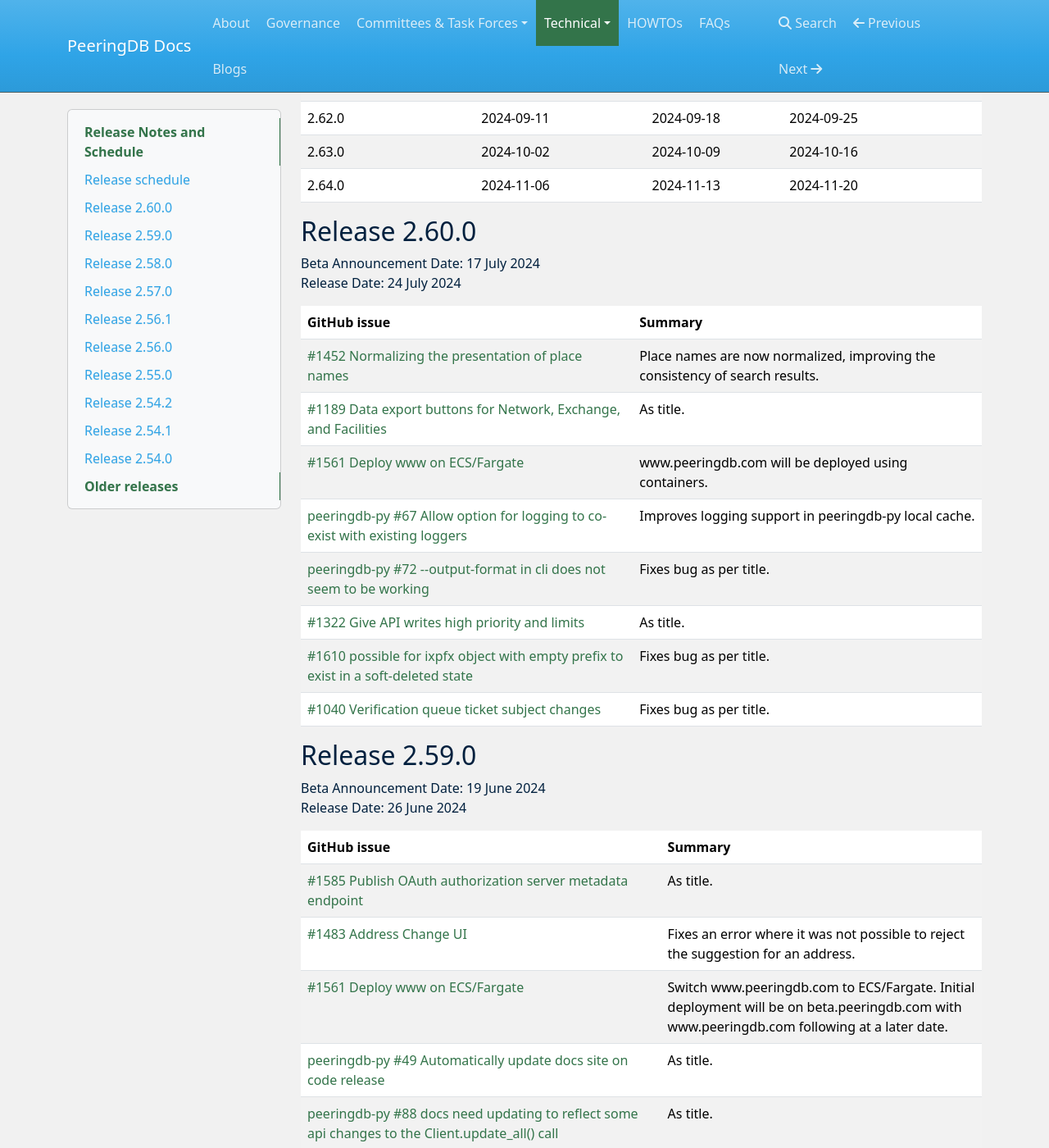
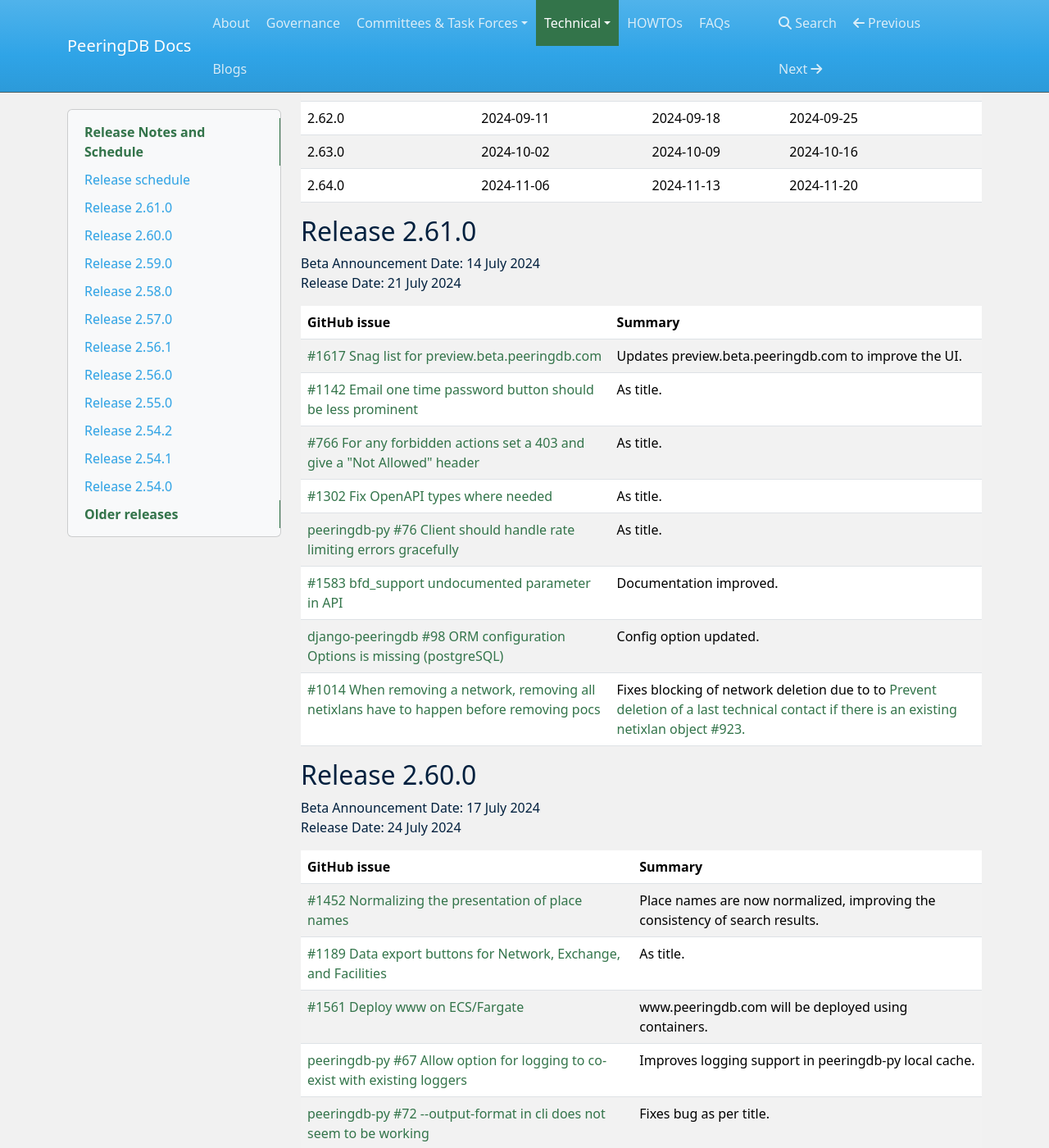
Before and after one commit to peeringdb/docs, an MkDocs documentation site: the page built from docs/release_notes/index.md, in a window 1280 px wide and 1400 px high, scrolled down 492 px. Shown: the whole window at 82% size. Built offline with MkDocs 1.6.1, drawn with Linux system fonts in a browser that asks for light colours; nearby versions of some CDN libraries.

Commit message:
Update index.md (#339)
Release notes for 2.61.0

```diff
--- a/docs/release_notes/index.md
+++ b/docs/release_notes/index.md
@@ -18,6 +18,23 @@
 | 2.62.0 | 2024-09-11 | 2024-09-18 | 2024-09-25 |
 | 2.63.0 | 2024-10-02 | 2024-10-09 | 2024-10-16 |
 | 2.64.0 | 2024-11-06 | 2024-11-13 | 2024-11-20 |
+
+## Release 2.61.0
+
+Beta Announcement Date: 14 July 2024
+Release Date: 21 July 2024
+
+| **GitHub issue** | **Summary** |
+| ----------------- | ----------- |
+| [#1617 Snag list for preview.beta.peeringdb.com](https://github.com/peeringdb/peeringdb/issues/1617) | Updates preview.beta.peeringdb.com to improve the UI.|
+| [#1142 Email one time password button should be less prominent](https://github.com/peeringdb/peeringdb/issues/1142) | As title.|
+| [#766 For any forbidden actions set a 403 and give a "Not Allowed" header](https://github.com/peeringdb/peeringdb/issues/766) | As title.|
+| [#1302 Fix OpenAPI types where needed](https://github.com/peeringdb/peeringdb/issues/1302) | As title.|
+| [peeringdb-py #76 Client should handle rate limiting errors gracefully](https://github.com/peeringdb/peeringdb-py/issues/76) | As title.|
+| [#1583 bfd_support undocumented parameter in API](https://github.com/peeringdb/peeringdb/issues/1583) | Documentation improved.|
+| [django-peeringdb #98 ORM configuration Options is missing (postgreSQL)](https://github.com/peeringdb/peeringdb/issues/98) | Config option updated.|
+| [#1014 When removing a network, removing all netixlans have to happen before removing pocs](https://github.com/peeringdb/peeringdb/issues/1014) | Fixes blocking of network deletion due to to [Prevent deletion of a last technical contact if there is an existing netixlan object #923.](https://github.com/peeringdb/peeringdb/issues/923)|
+
 
 ## Release 2.60.0
 
```
